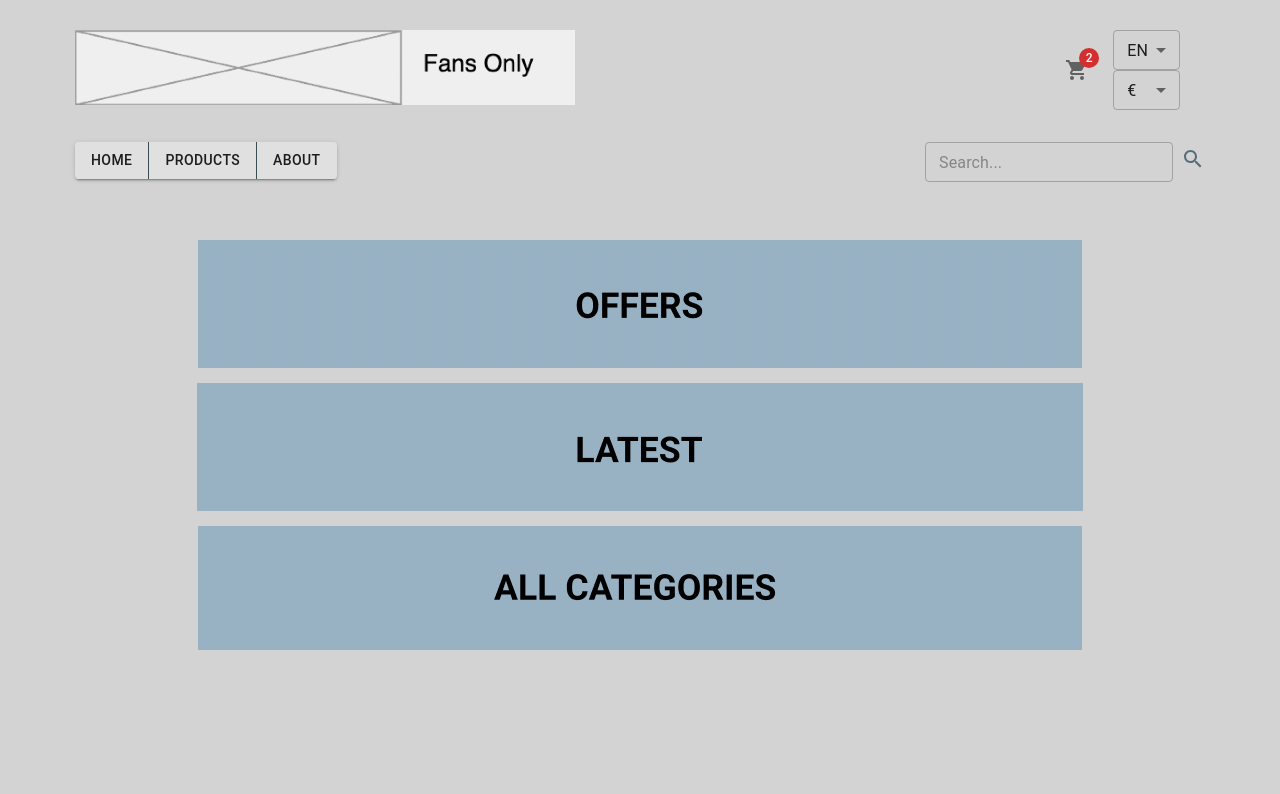
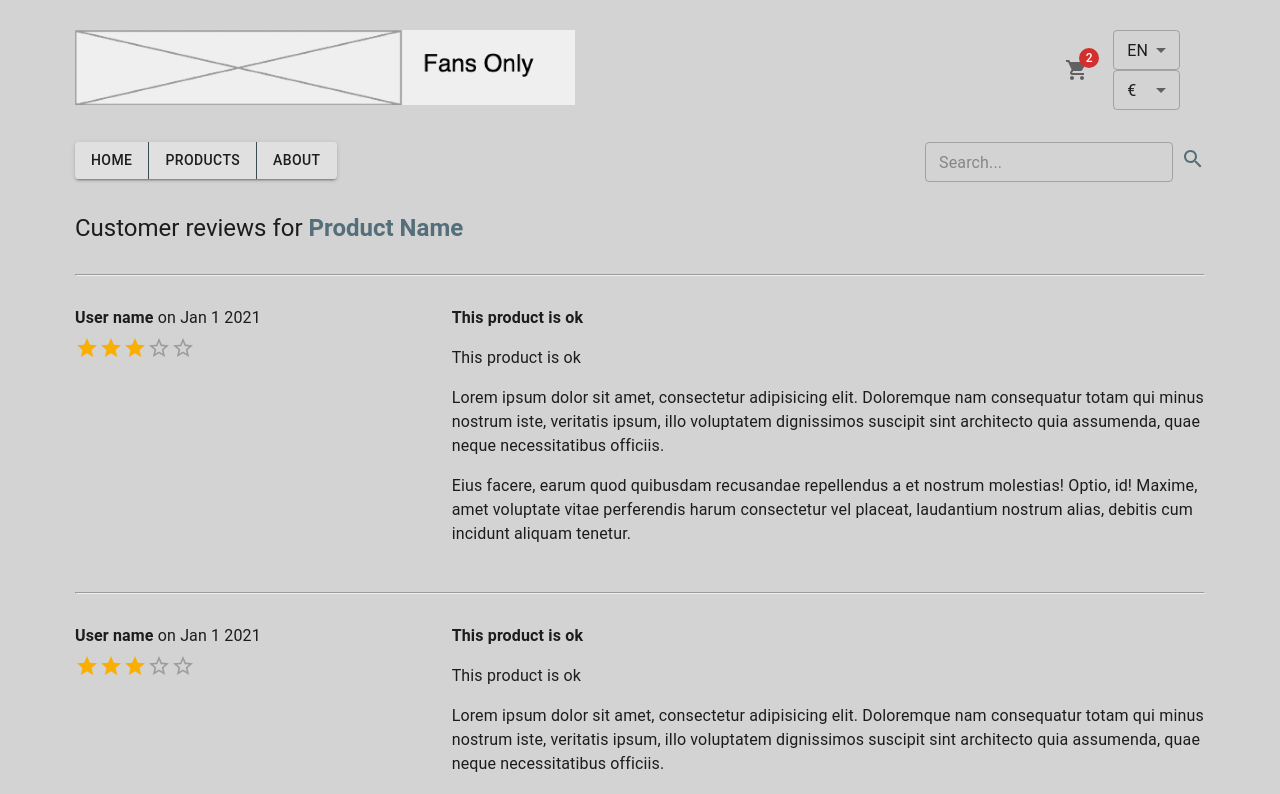
Before and after one commit to VeeHalonen/ux-prototype, a React (Create React App) app: page /reviews in a window 1280 px wide. Shown: the top 794 px of the page. Built offline with nearby package versions, Linux system fonts and the light colour scheme.

Commit message:
Add Reviews page

```diff
--- a/src/App.js
+++ b/src/App.js
@@ -15,6 +15,7 @@ import Search from "./views/Search";
 import ShoppingCartDiv from "./components/ShoppingCartDiv";
 import { useState } from "react";
 import ProductPage from "./views/ProductPage";
+import Reviews from "./views/Reviews";
 
 // Add routes:
 // 1. Add the page component in the "views" folder
@@ -96,6 +97,9 @@ function App() {
               <Route path="/product">
                 <ProductPage />
               </Route>
+              <Route path="/reviews">
+                <Reviews />
+              </Route>
               <Route path="/">
                 <Home />
               </Route>
--- a/src/components/ProductInfo.jsx
+++ b/src/components/ProductInfo.jsx
@@ -14,7 +14,7 @@ const ProductInfo = () => {
           <Typography variant="h4">€100</Typography>
         </Grid>
       </Grid>
-      <Rating name="size-small" value={3} readOnly />
+      <Rating value={3} readOnly />
       <div style={{ marginLeft: 3 }}>
         <StyledLink
           name="Read Reviews"
--- a/src/components/ProductThumbnail.jsx
+++ b/src/components/ProductThumbnail.jsx
@@ -18,7 +18,7 @@ const ProductThumbnail = (props) => {
           />
         </Link>
         <StyledLink to="/product" name="Product Name" component="p" />
-        <Rating name="size-small" value={3} size="small" readOnly />
+        <Rating value={3} size="small" readOnly />
         <Typography variant="body2" textAlign="center">
           Some more information
         </Typography>
--- /dev/null
+++ b/src/components/Review.jsx
@@ -0,0 +1,40 @@
+import { Typography, Grid, Rating } from "@mui/material";
+
+const Review = () => {
+  return (
+    <>
+      <hr style={{ marginTop: 30, marginBottom: 30 }} />
+      <Grid container>
+        <Grid item xs={4}>
+          <Typography gutterBottom>
+            <Typography style={{ fontWeight: "bold" }} component="span">
+              User name
+            </Typography>
+            <Typography component="span"> on Jan 1 2021</Typography>
+          </Typography>
+          <Rating value={3} readOnly />
+        </Grid>
+        <Grid item xs={8}>
+          <Typography paragraph style={{ fontWeight: "bold" }}>
+            This product is ok
+          </Typography>
+          <Typography paragraph>This product is ok</Typography>
+          <Typography paragraph>
+            Lorem ipsum dolor sit amet, consectetur adipisicing elit. Doloremque
+            nam consequatur totam qui minus nostrum iste, veritatis ipsum, illo
+            voluptatem dignissimos suscipit sint architecto quia assumenda, quae
+            neque necessitatibus officiis.
+          </Typography>
+          <Typography paragraph>
+            Eius facere, earum quod quibusdam recusandae repellendus a et
+            nostrum molestias! Optio, id! Maxime, amet voluptate vitae
+            perferendis harum consectetur vel placeat, laudantium nostrum alias,
+            debitis cum incidunt aliquam tenetur.
+          </Typography>
+        </Grid>
+      </Grid>
+    </>
+  );
+};
+
+export default Review;
--- /dev/null
+++ b/src/views/Reviews.jsx
@@ -0,0 +1,19 @@
+import { Typography } from "@mui/material";
+import Review from "../components/Review";
+import StyledLink from "../components/StyledLink";
+
+const Reviews = () => {
+  return (
+    <div>
+      <Typography variant="h5" paragraph>
+        Customer reviews for{" "}
+        <StyledLink name="Product Name" to="/product" component="span" />
+      </Typography>
+      {[...Array(5)].map((e, i) => {
+        return <Review key={i} />;
+      })}
+    </div>
+  );
+};
+
+export default Reviews;
```
